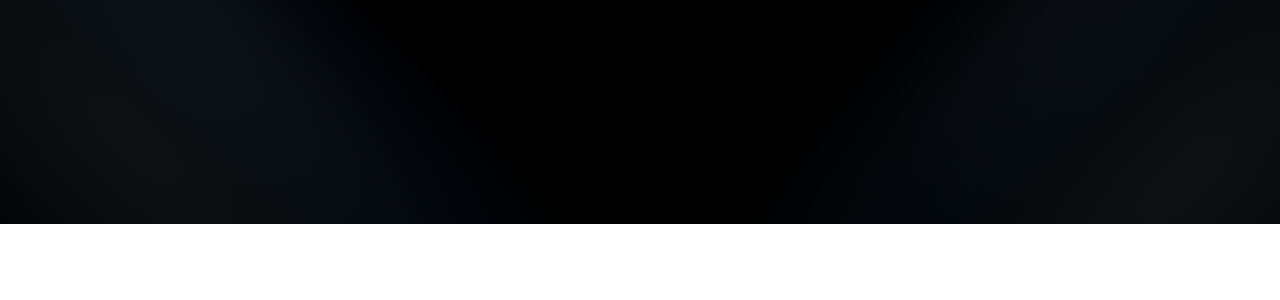
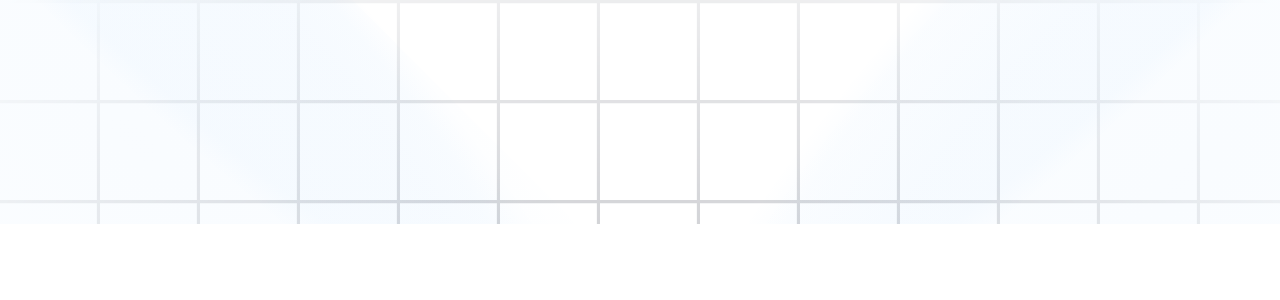
Before and after one commit to thekamiyeoladipo/nextjs-port, a Next.js app: page / in a window 1280 px wide. Shown: the top 300 px of the page. Built offline with nearby package versions, Linux system fonts and the light colour scheme.

Commit message:
feat: add ThemeProvider component and integrate it into RootLayout; update package.json and package-lock.json to include next-themes dependency

```diff
--- a/app/layout.tsx
+++ b/app/layout.tsx
@@ -1,6 +1,7 @@
 import type { Metadata } from "next";
 import { Geist, Geist_Mono } from "next/font/google";
 import "./globals.css";
+import { ThemeProvider } from "@/components/theme-provider";
 
 const geistSans = Geist({
   variable: "--font-geist-sans",
@@ -23,9 +24,16 @@
   children: React.ReactNode;
 }>) {
   return (
-    <html lang="en">
+      <html lang="en" suppressHydrationWarning>
       <body className={`${geistSans.variable} ${geistMono.variable}`}>
+        <ThemeProvider
+            attribute="class"
+            defaultTheme="system"
+            enableSystem
+            disableTransitionOnChange
+          >
         {children}
+        </ThemeProvider>
       </body>
     </html>
   );
--- a/components/Hero.tsx
+++ b/components/Hero.tsx
@@ -4,11 +4,26 @@
 const Hero = () => {
   return (
     <div className="pb-20 pt-36">
-        <div>
-            <Spotlight />
-        </div>
+
+      <div>
+        <Spotlight />
+      </div>
+
+
+      <div
+        className="h-screen w-full dark:bg-black bg-white dark:bg-grid-white/[0.03] bg-grid-black-100/[0.2]
+        absolute top-0 left-0 flex items-center justify-center"
+      >
+
+        <div
+          className="absolute pointer-events-none inset-0 flex items-center justify-center dark:bg-black
+          bg-white [mask-image:radial-gradient(ellipse_at_center,transparent_20%,black)]"
+        />
+      </div>
+
+
     </div>
-  )
-}
+  );
+};
 
-export default Hero
+export default Hero;
--- /dev/null
+++ b/components/theme-provider.tsx
@@ -0,0 +1,11 @@
+"use client"
+
+import * as React from "react"
+import { ThemeProvider as NextThemesProvider } from "next-themes"
+
+export function ThemeProvider({
+  children,
+  ...props
+}: React.ComponentProps<typeof NextThemesProvider>) {
+  return <NextThemesProvider {...props}>{children}</NextThemesProvider>
+}
--- a/package.json
+++ b/package.json
@@ -13,6 +13,7 @@
     "mini-svg-data-uri": "^1.4.4",
     "motion": "^12.23.9",
     "next": "15.4.3",
+    "next-themes": "^0.4.6",
     "react": "19.1.0",
     "react-dom": "19.1.0",
     "tailwind-merge": "^3.3.1",
```
Also changed, not shown: 1 other file (tests, documents, lock files or other folders).
